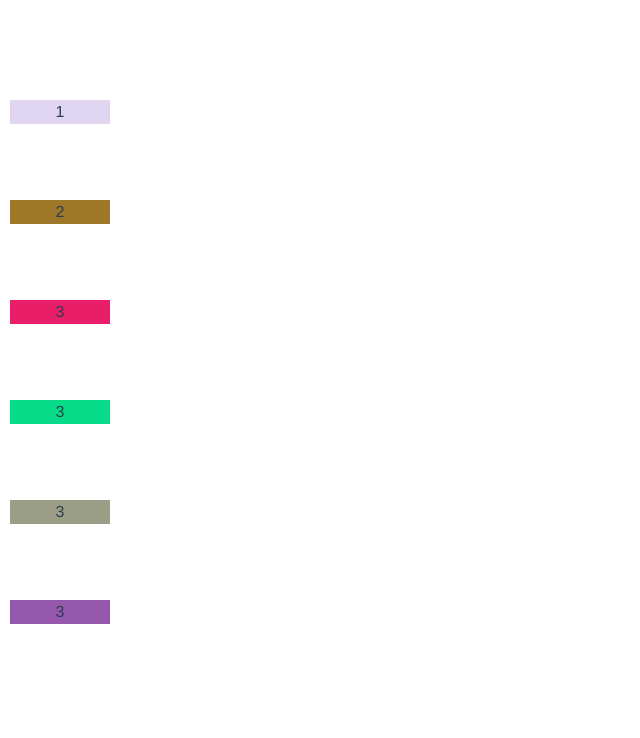
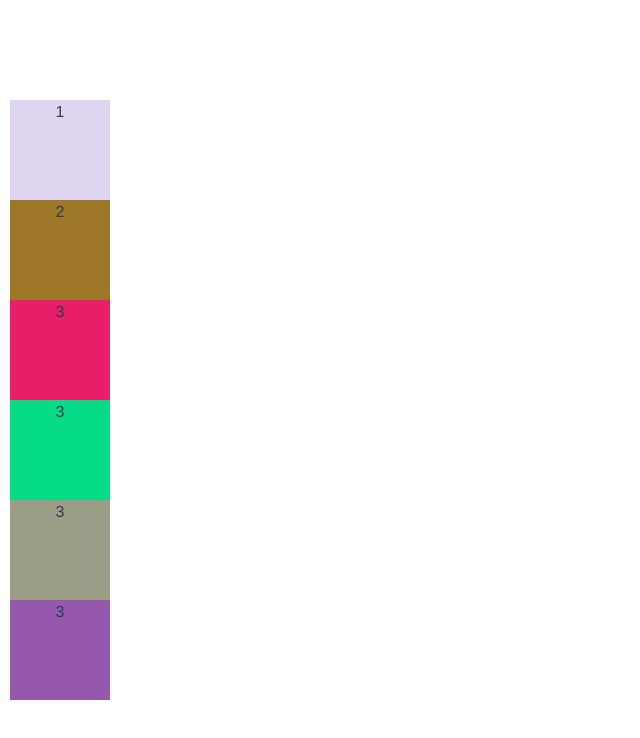
Before and after one commit to skitale-design/dynamic-table, a Vue app: page / in a window 1280 px wide. Shown: the top 738 px of the page, without its empty margins (0-640 px from the left). Built offline with nearby package versions, Linux system fonts and the light colour scheme.

Commit message:
РАЗМЕР ЭЛЕМЕНТА
Высота элемента теперь считается в пикселях

```diff
--- a/src/components/OnlyDivs/OnlyDivs.vue
+++ b/src/components/OnlyDivs/OnlyDivs.vue
@@ -62,7 +62,7 @@
         top: v-bind(top + 'px');
         left: v-bind(left + 'px');
         width: 100px;
-        height: v-bind(props.height);
+        height: v-bind(props.height+'px');
         background-color: v-bind(props.color);
     }
 
```
